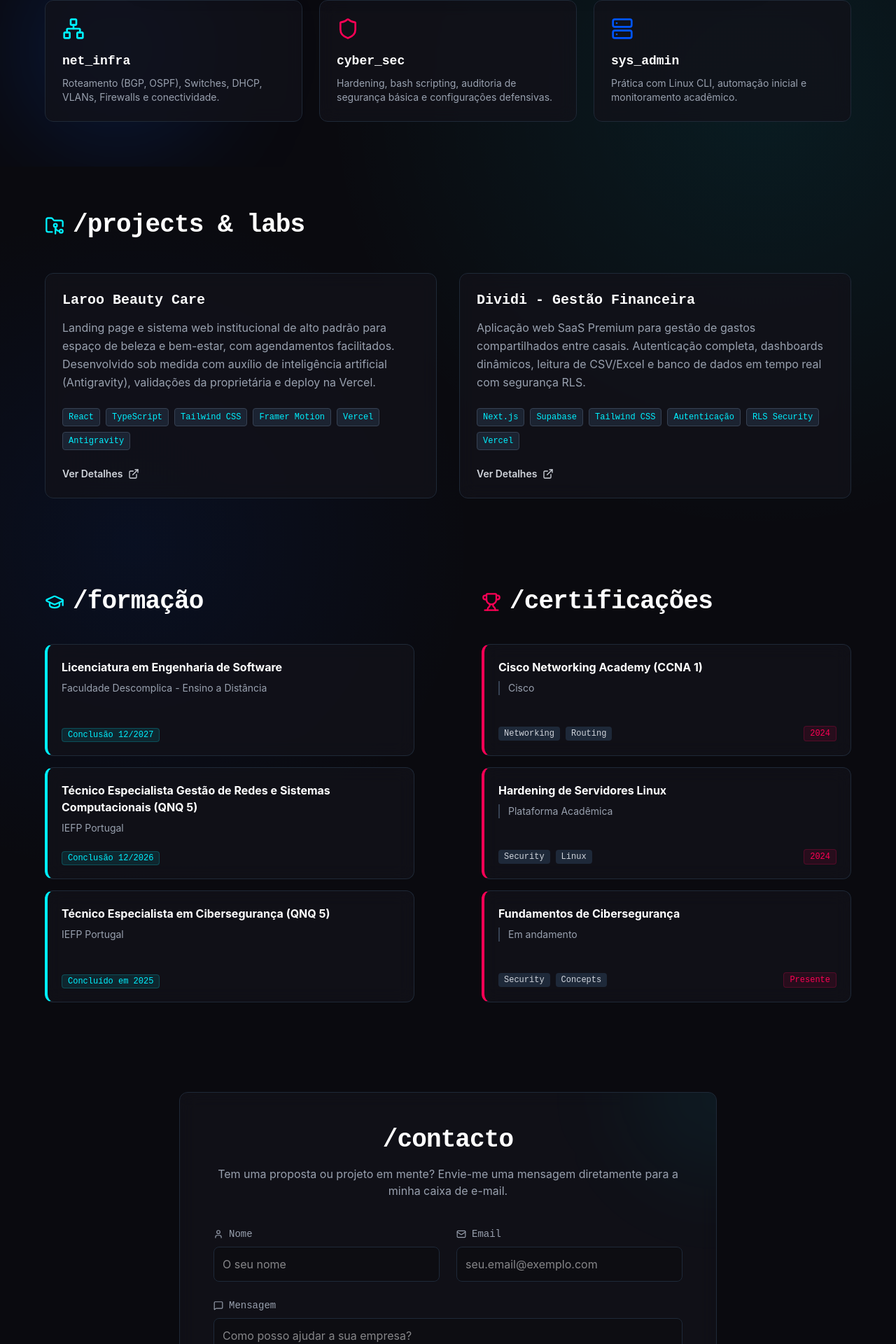
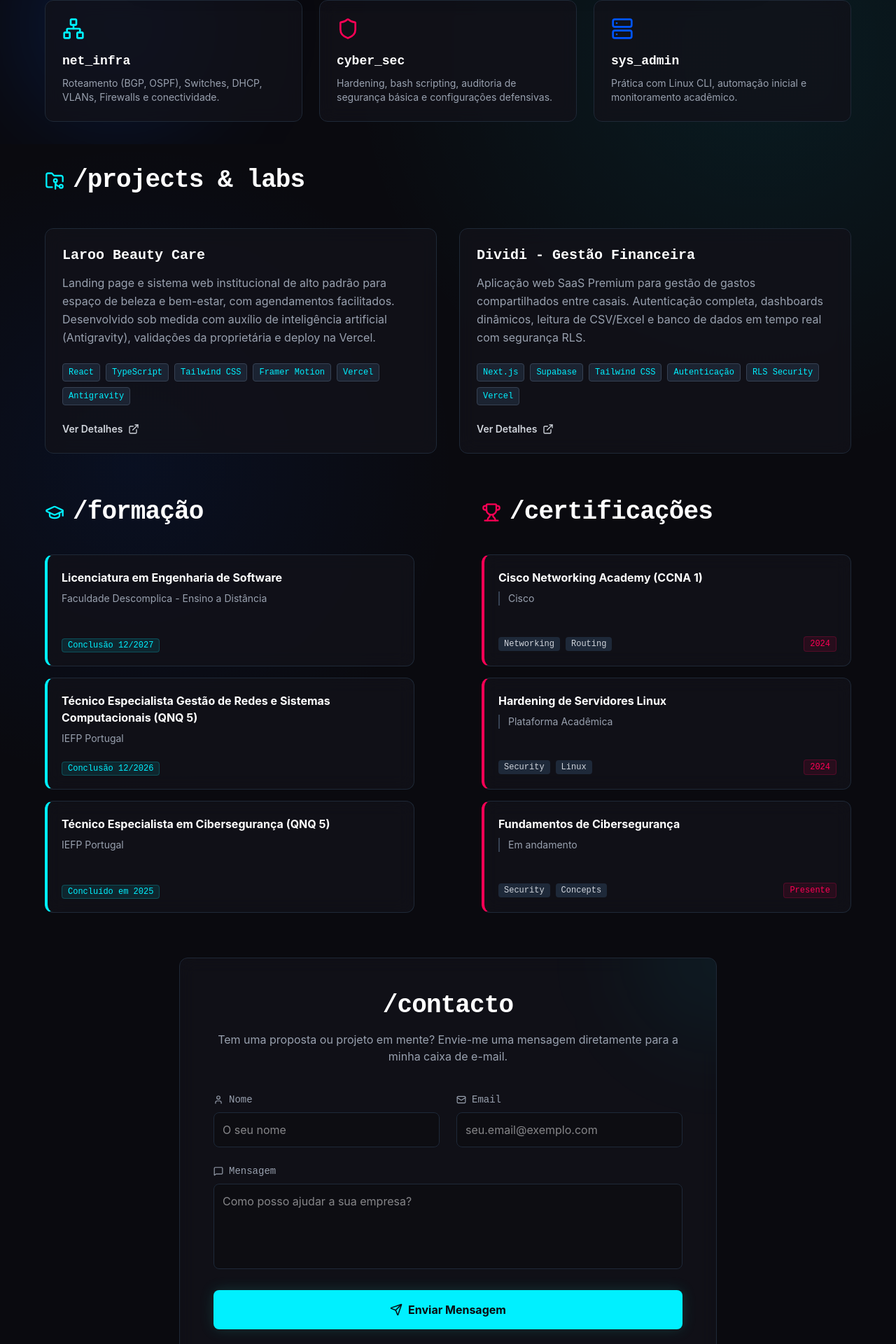
Before and after one commit to alexandra-carneiro/alexandra-tech, a React (Vite) app: page / in a window 1280 px wide. Shown: the part 825-2745 px from the top of the page at 70% size. Built offline with nearby package versions, Linux system fonts and the light colour scheme.

Commit message:
fix: scroll to top on routing detail page and squeeze vertical spacing to py-6 md:py-8

```diff
--- a/src/components/Certifications.tsx
+++ b/src/components/Certifications.tsx
@@ -42,7 +42,7 @@ const certificates = [
 
 export function Certifications() {
   return (
-    <section id="certifications" className="py-12 md:py-16 px-6 md:px-12 container mx-auto">
+    <section id="certifications" className="py-6 md:py-8 px-6 md:px-12 container mx-auto">
 
       <div className="flex flex-col lg:flex-row gap-16 lg:gap-24 w-full max-w-6xl mx-auto">
 
--- a/src/components/Contact.tsx
+++ b/src/components/Contact.tsx
@@ -41,7 +41,7 @@ export function Contact() {
   };
 
   return (
-    <section id="contact" className="py-12 md:py-16 px-6 md:px-12 container mx-auto">
+    <section id="contact" className="py-6 md:py-8 px-6 md:px-12 container mx-auto">
       <div className="max-w-3xl mx-auto tech-card p-8 md:p-12 relative overflow-hidden">
         {/* Glow effect */}
         <div className="absolute top-0 right-0 w-64 h-64 bg-primary/5 rounded-full blur-3xl -translate-y-1/2 translate-x-1/2 pointer-events-none" />
--- a/src/components/Hero.tsx
+++ b/src/components/Hero.tsx
@@ -3,7 +3,7 @@ import { motion } from 'framer-motion';
 
 export function Hero() {
   return (
-    <section id="home" className="pt-32 pb-12 md:pt-48 md:pb-16 px-6 md:px-12 container mx-auto relative overflow-hidden">
+    <section id="home" className="pt-32 pb-6 md:pt-48 md:pb-8 px-6 md:px-12 container mx-auto relative overflow-hidden">
 
       {/* Decorative background elements (glows) */}
       <div className="absolute top-20 right-10 w-96 h-96 bg-primary/20 rounded-full blur-[100px] -z-10" />
--- a/src/components/ProjectDetail.tsx
+++ b/src/components/ProjectDetail.tsx
@@ -1,3 +1,4 @@
+import { useEffect } from 'react';
 import { useParams, Link } from 'react-router-dom';
 import ReactMarkdown from 'react-markdown';
 import remarkGfm from 'remark-gfm';
@@ -13,6 +14,10 @@ const mockMarkdownContent: Record<string, string> = {
 
 export function ProjectDetail() {
   const { id } = useParams<{ id: string }>();
+
+  useEffect(() => {
+    window.scrollTo(0, 0);
+  }, [id]);
 
   const project = projects.find(p => p.id === id);
   const content = project ? mockMarkdownContent[project.id] : null;
--- a/src/components/Projects.tsx
+++ b/src/components/Projects.tsx
@@ -4,7 +4,7 @@ import { projects } from '../data/projects';
 
 export function Projects() {
   return (
-    <section id="projects" className="py-12 md:py-16 px-6 md:px-12 container mx-auto relative">
+    <section id="projects" className="py-6 md:py-8 px-6 md:px-12 container mx-auto relative">
       {/* Support both #projects and #labs scroll anchors */}
       <div id="labs" className="absolute top-0 left-0" />
 
```
